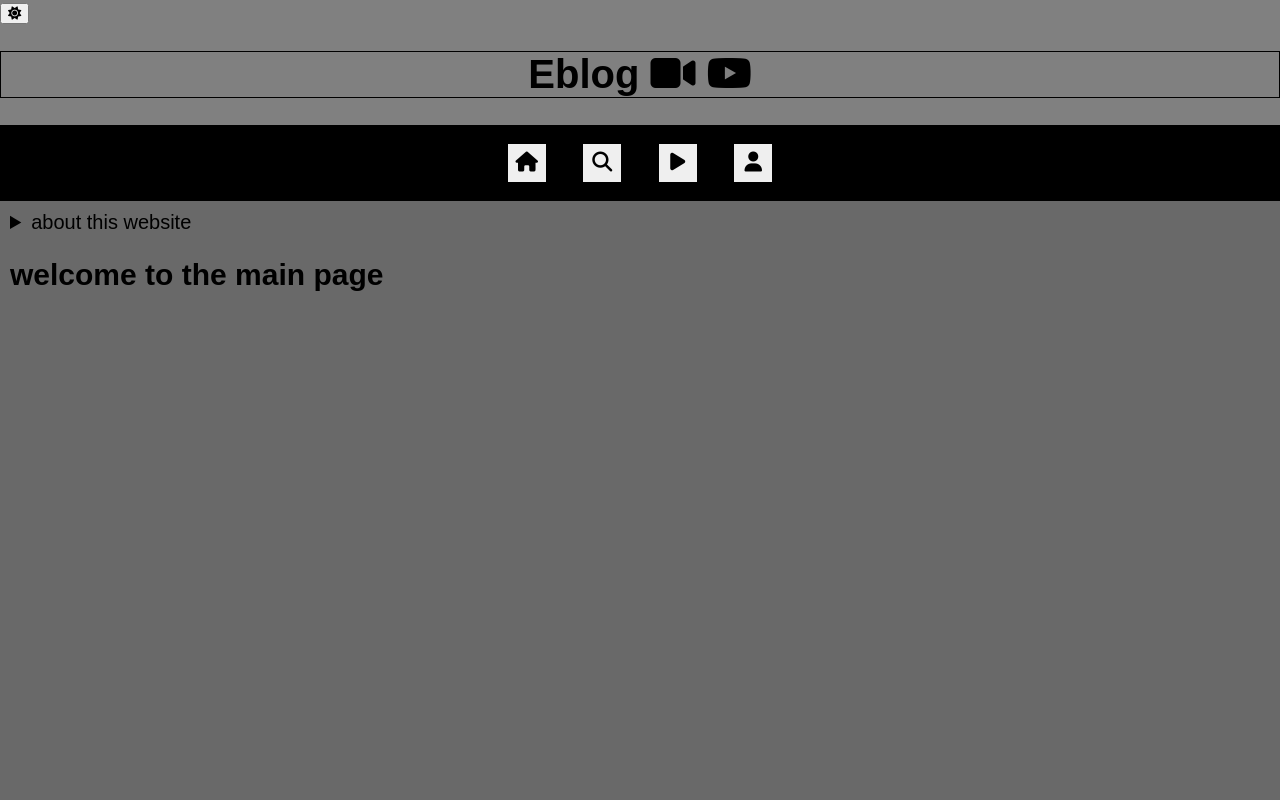
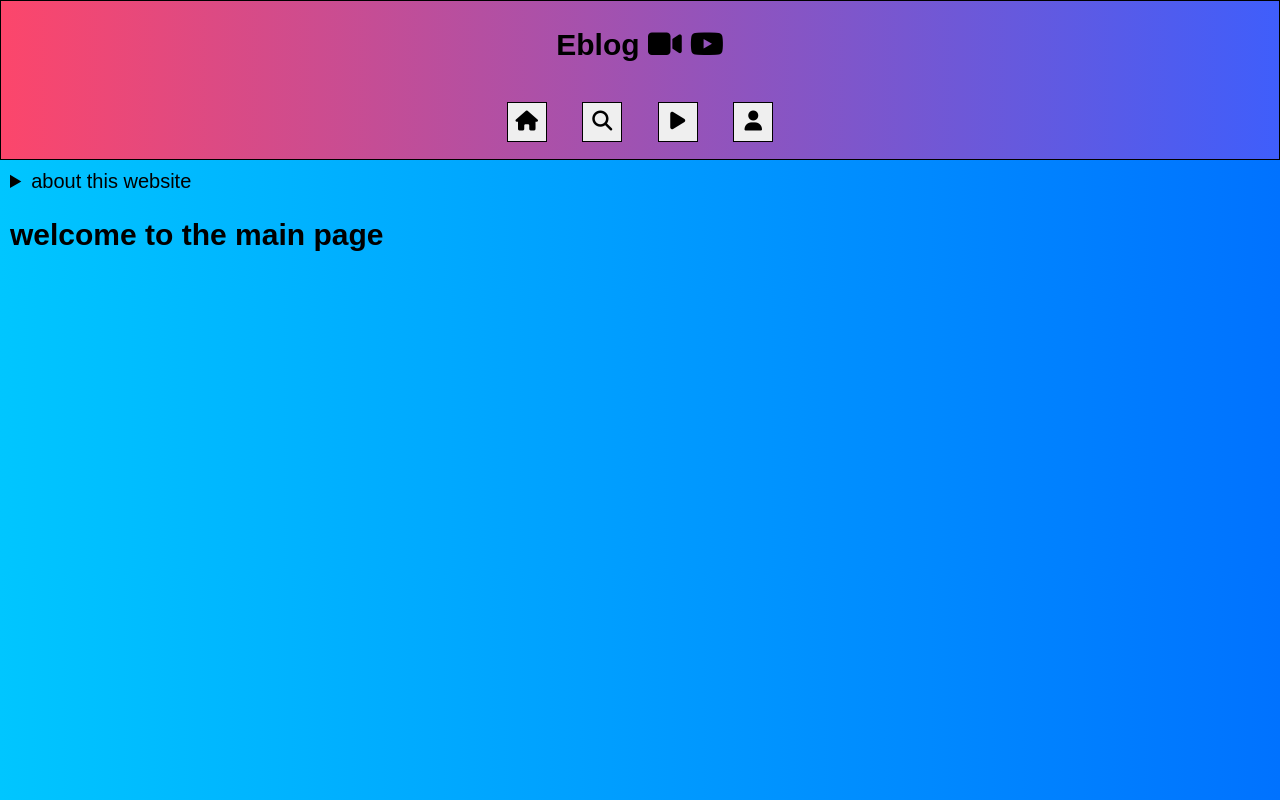
Before and after one commit to Godhino/Eblog, a plain HTML site: page index.html in a window 1280 px wide. Drawn offline with Linux system fonts and the light colour scheme.

Commit message:
index.html

```diff
--- a/index.html
+++ b/index.html
@@ -5,9 +5,10 @@
   <meta http-equiv="X-UA-Compatible" content="IE=Edge">
   <meta name="viewport" content="width=device-width, initial-scale=1">
 
-  <title>Eblog</title>
+  <title>HTML</title>
 
   <!-- HTML -->
+
 
   <!-- Custom Styles -->
 
@@ -20,30 +21,24 @@
     font-family: Arial, sans-serif;
     margin: 0;
    padding: 0;
-   background-color: dimgray;
+   background: linear-gradient(to right, #00c6ff, #0072ff);
+    ;
 
 }
 
-.top{
-    background-color: grey;
-    padding: 0px;
-    border: 0;
 
-}
 
 section{
-    background-color: dimgray;
+    background: background: linear-gradient(135deg, #ff9a9e 0%, #fad0c4 100%);;
     padding: 10px;
     border: 0;
 
 
 }
-.h11{
-  text-align: center;
-  border: 1px solid ;
-}
+
 .nav{
-  background-color: black;
+  background: linear-gradient(to right, #fc466b, #3f5efb);
+     ;
   padding: 2px;
   text-align: center;
   border: 1px solid black;
@@ -61,27 +56,23 @@ section{
 .button:hover{
  background-color: darkgrey;
 }
+.h12{
+  text-align: center;
+}
   </style>
 
 </head>
 
 <body>
 
-<header class="top">
-  <button>
-    <i class="fa-solid fa-sun"></i>
 
     <!--Tab to edit-->
-  </button>
 
+  <nav class="nav">
   <h1 class="h11">
     Eblog <i class="fa-solid fa-video"></i>
-     <i class="fab fa-youtube"></i>
-
-
-    <!--Tab to edit-->
+    <i class="fab fa-youtube"></i>
   </h1>
-  <nav class="nav">
      <button class="button" onclick="fun1()"> <i class="fa-solid fa-home"></i></button>
         <button class="button" onclick="fun2()"> <i class="fa-solid fa-search"></i></button>
         <button class="button" onclick="fun3()"> <i class="fa-solid fa-play"></i></button>
```
